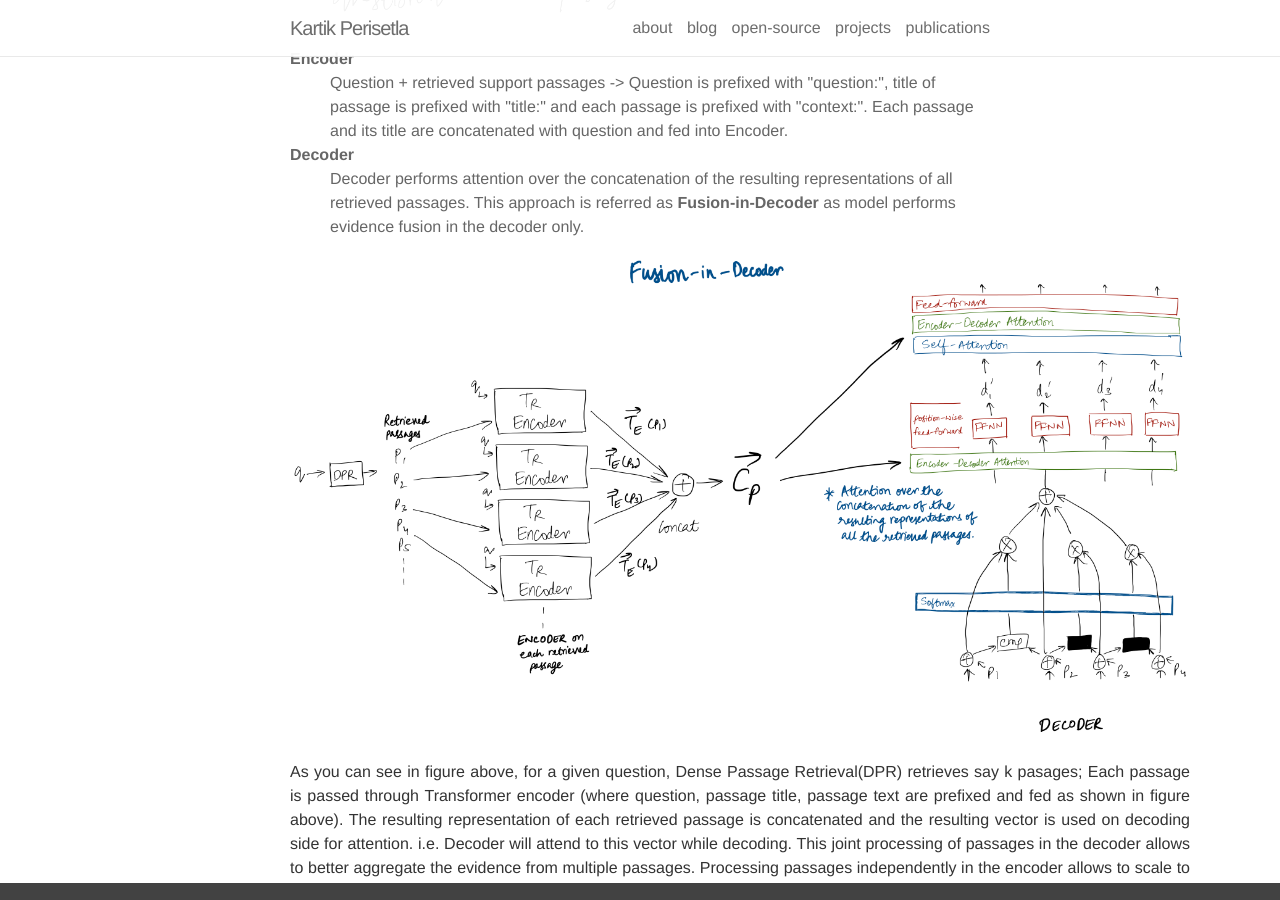
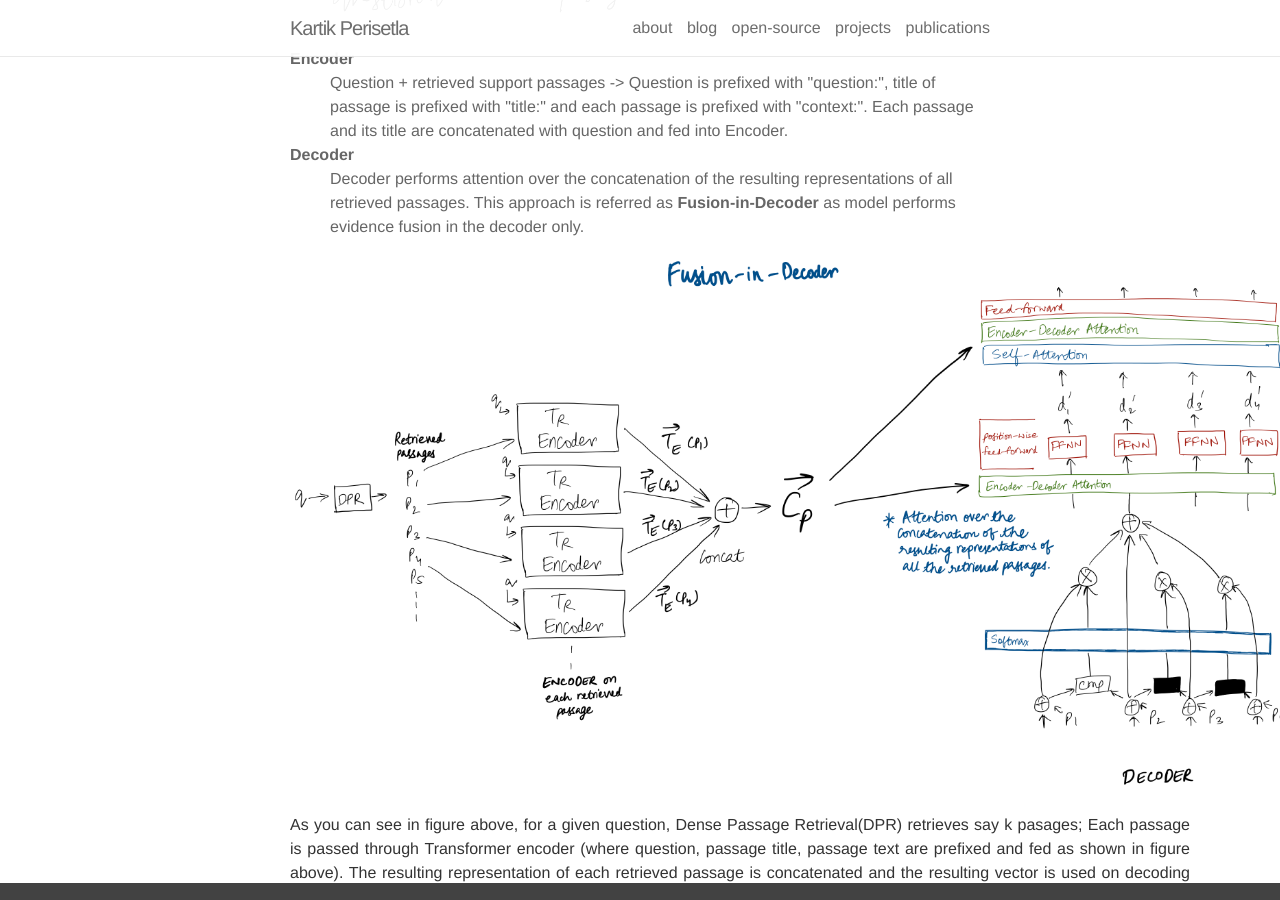
Before and after one commit to kartikperisetla/kartikperisetla.github.io, a Jekyll site: the page built from _posts/2020-07-25-leveraging-passage-retrieval-generative-models-qna.markdown, in a window 1280 px wide and 900 px high, scrolled down 4989 px. Built offline with Jekyll 4.4.1, drawn with Linux system fonts in a browser that asks for light colours; nearby versions of some CDN libraries; comment, search, counter and statistics services are not loaded.

Commit message:
Update 2020-07-25-leveraging-passage-retrieval-generative-models-qna.markdown

```diff
--- a/_posts/2020-07-25-leveraging-passage-retrieval-generative-models-qna.markdown
+++ b/_posts/2020-07-25-leveraging-passage-retrieval-generative-models-qna.markdown
@@ -108,7 +108,7 @@
 <dd>Decoder performs attention over the concatenation of the resulting representations of all retrieved passages. This approach is referred as <b> Fusion-in-Decoder</b> as model performs evidence fusion in the decoder only.</dd>
 </dl>
 </p>
-<img width="900px" src="{{ site.baseurl }}/assets/img/blog/fusion_in_decoder.png"/>
+<img width="1000px" src="{{ site.baseurl }}/assets/img/blog/fusion_in_decoder.png"/>
 <p align="justify">
 As you can see in figure above, for a given question, Dense Passage Retrieval(DPR) retrieves say k pasages; Each passage is passed through Transformer encoder (where question, passage title, passage text are prefixed and fed as shown in figure above). The resulting representation of each retrieved passage is concatenated and the resulting vector is used on decoding side for attention. i.e. Decoder will attend to this vector while decoding. This joint processing of passages in the decoder allows to better aggregate the evidence from multiple passages. Processing passages independently in the encoder allows to scale to large number of contexts, as it only performs self attention over one context at a time. Thus, the computation time is linear in number of passages.
 </p>
```
